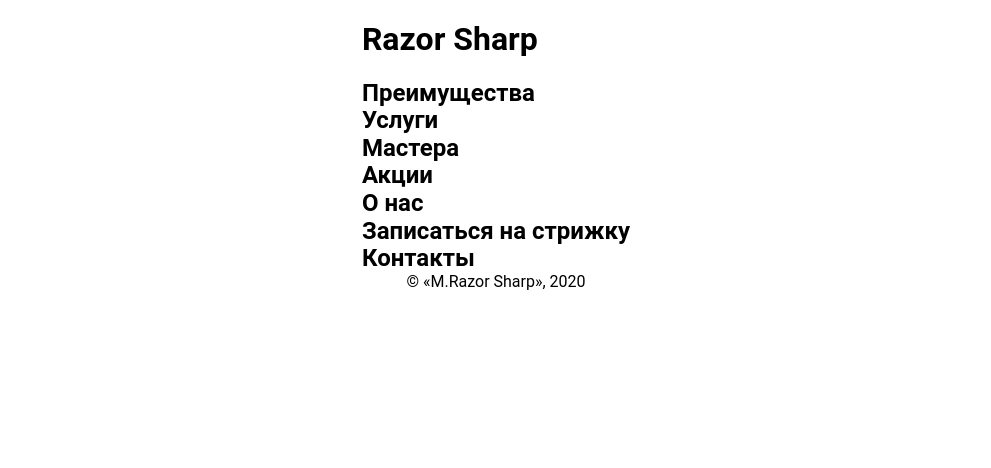
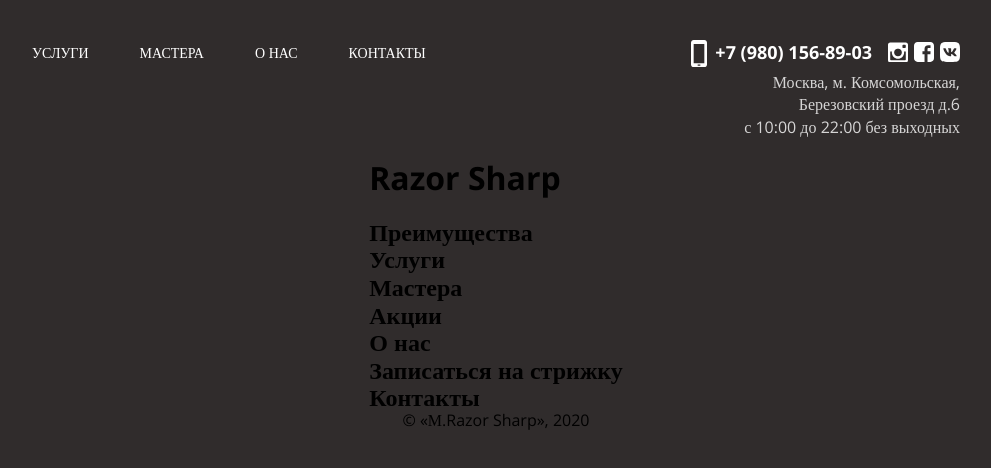
Before and after one commit to denverden/skillup, a website built with webpack: page barber-shop/src/pages/main/index.html in a window 1280 px wide. Shown: the whole page, without its empty margins (144-1135 px from the left). Built offline with nearby package versions, Linux system fonts and the light colour scheme.

Commit message:
feat: added header styles

```diff
--- /dev/null
+++ b/barber-shop/src/assets/styles/_hcontact.scss
@@ -0,0 +1,48 @@
+.hcontact {
+  display: flex;
+  flex-direction: column;
+  align-items: flex-end;
+  margin-right: 48px;
+  margin-top: 42px;
+
+  &-list  {
+    display: flex;
+    list-style: none;
+    margin-bottom: 4px;
+  }
+
+  &-item {
+    margin-left: 6px;
+
+    &:first-child {
+      margin-top: -4px;
+      margin-right: 10px;
+    }
+  }
+
+  &-link {
+    display: flex;
+    align-items: center;
+    color: white;
+    text-decoration: none;
+    transition: 0.3s opacity;
+    font-weight: bold;
+    font-size: 18px;
+    line-height: 25px;
+
+    &:hover {
+      opacity: 0.8;
+    }
+  }
+
+  &-text {
+    font-size: 16px;
+    font-style: normal;
+    line-height: 140%;
+    display: flex;
+    align-items: center;
+    text-align: right;
+    color: white;
+    opacity: 0.8;
+  }
+}
--- /dev/null
+++ b/barber-shop/src/assets/styles/_header.scss
@@ -0,0 +1,7 @@
+.header {
+  display: flex;
+  justify-content: space-between;
+  max-width: 1024px;
+  width: 100%;
+  background-color: $bg-color;
+}
--- /dev/null
+++ b/barber-shop/src/assets/styles/_icon.scss
@@ -0,0 +1,26 @@
+.icon {
+  width: 20px;
+  height: 20px;
+  background-repeat: no-repeat;
+  background-size: cover;
+
+  &-mobile {
+    background-image: url(../icons/mobile.svg);
+    width: 16px;
+    height: 27px;
+    margin-right: 8px;
+    margin-top: 2px;
+  }
+
+  &-instagram {
+    background-image: url(../icons/instagram.svg);
+  }
+
+  &-facebook {
+    background-image: url(../icons/facebook.svg);
+  }
+
+  &-vk {
+    background-image: url(../icons/vk.svg);
+  }
+}
--- /dev/null
+++ b/barber-shop/src/assets/styles/_link.scss
@@ -0,0 +1,9 @@
+.link {
+  display: flex;
+  color: white;
+  transition: 0.3s color;
+
+  &:hover {
+    color: $main-color;
+  }
+}
--- /dev/null
+++ b/barber-shop/src/assets/styles/_menu.scss
@@ -0,0 +1,21 @@
+.menu {
+  margin-top: 43px;
+  margin-left: 48px;
+
+  &-list {
+    display: flex;
+    list-style: none;
+  }
+
+  &-item {
+    margin-right: 51px;
+  }
+
+  &-link {
+    font-size: 14px;
+    line-height: 19px;
+    text-transform: uppercase;
+    text-decoration: none;
+    color: white;
+  }
+}
--- a/barber-shop/src/assets/styles/styles.scss
+++ b/barber-shop/src/assets/styles/styles.scss
@@ -1,6 +1,12 @@
 @import url('https://fonts.googleapis.com/css2?family=Open+Sans:ital,wght@0,300;0,400;0,600;0,700;0,800;1,300;1,400;1,600;1,700;1,800&display=swap');
 @import 'variables';
 @import '~normalize.css';
+@import 'link';
+@import 'icon';
+@import 'header';
+@import 'menu';
+@import 'hcontact';
+
 
 * {
   margin: 0;
@@ -13,8 +19,10 @@
 }
 
 body {
-  font-family: 'Roboto', sans-serif;
+  font-family: 'Open Sans';
+  font-weight: 400;
   display: flex;
   flex-direction: column;
   align-items: center;
+  background-color: $bg-color;
 }
--- a/barber-shop/src/pages/main/index.html
+++ b/barber-shop/src/pages/main/index.html
@@ -6,7 +6,26 @@
     <title>BarberShop</title>
   </head>
   <body>
-    <header class="header"></header>
+    <header class="header">
+      <nav class="menu">
+        <ul class="menu-list">
+          <li class="menu-item"><a href="#services" class="link menu-link">Услуги</a></li>
+          <li class="menu-item"><a href="#masters" class="link menu-link">Мастера</a></li>
+          <li class="menu-item"><a href="#about" class="link menu-link">О нас</a></li>
+          <li class="menu-item"><a href="#contacts" class="link menu-link">Контакты</a></li>
+        </ul>
+      </nav>
+      <div class="hcontact">
+        <ul class="hcontact-list">
+          <li class="hcontact-item"><a href="tel:+79801568903" class="hcontact-link"><span class="icon icon-mobile"></span>+7 (980) 156-89-03</a></li>
+          <li class="hcontact-item"><a href="https://www.instagram.com/" target="_blank" class="hcontact-link"><span class="icon icon-instagram"></span></a></li>
+          <li class="hcontact-item"><a href="https://www.facebook.com/" target="_blank" class="hcontact-link"><span class="icon icon-facebook"></span></a></li>
+          <li class="hcontact-item"><a href="https://vk.com" target="_blank" class="hcontact-link"><span class="icon icon-vk"></span></a></li>
+        </ul>
+        <address class="hcontact-text">Москва, м. Комсомольская,<br>Березовский проезд д.6</address>
+        <div class="hcontact-text">с 10:00 до 22:00 без выходных</div>
+      </div>
+    </header>
     <main class="main">
       <section id="welcom" class="welcom">
         <h1>Razor Sharp</h1>
```
Also changed, not shown: barber-shop/src/assets/icons/facebook.svg (added), barber-shop/src/assets/icons/instagram.svg (added), barber-shop/src/assets/icons/mobile.svg (added), barber-shop/src/assets/icons/vk.svg (added), barber-shop/src/assets/images/header-background.jpg (added).
